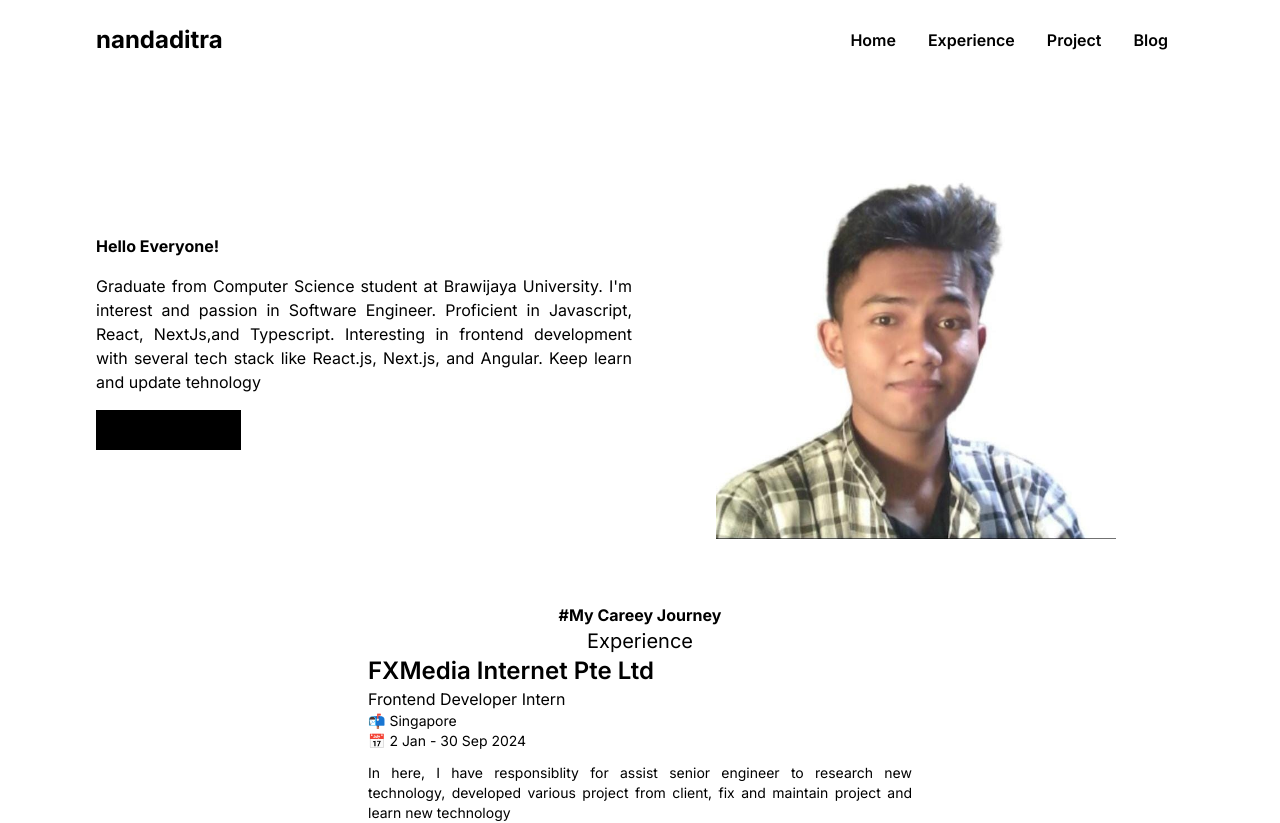
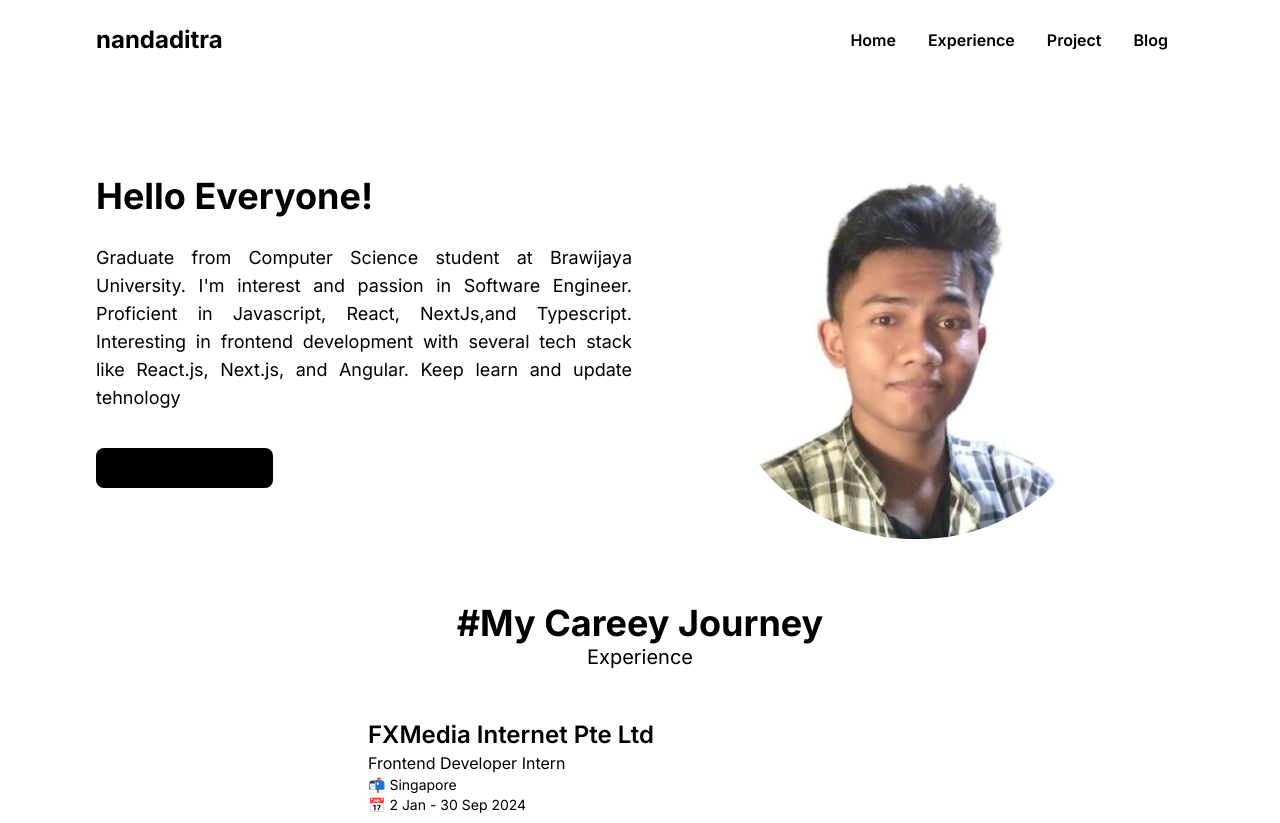
Before and after one commit to nandaditra/portofolio, a Next.js app: page / in a window 1280 px wide. Shown: the top 823 px of the page. Built offline with nearby package versions, Linux system fonts and the light colour scheme.

Commit message:
change ts configuration

```diff
--- a/tailwind.config.ts
+++ b/tailwind.config.ts
@@ -4,6 +4,7 @@ const config: Config = {
   content: [
     './src/pages/**/*.{js,ts,jsx,tsx,mdx}',
     './src/components/**/*.{js,ts,jsx,tsx,mdx}',
+    './src/sections/**/*.{js,ts,jsx,tsx,mdx}',
     './src/app/**/*.{js,ts,jsx,tsx,mdx}',
   ],
   theme: {
```
